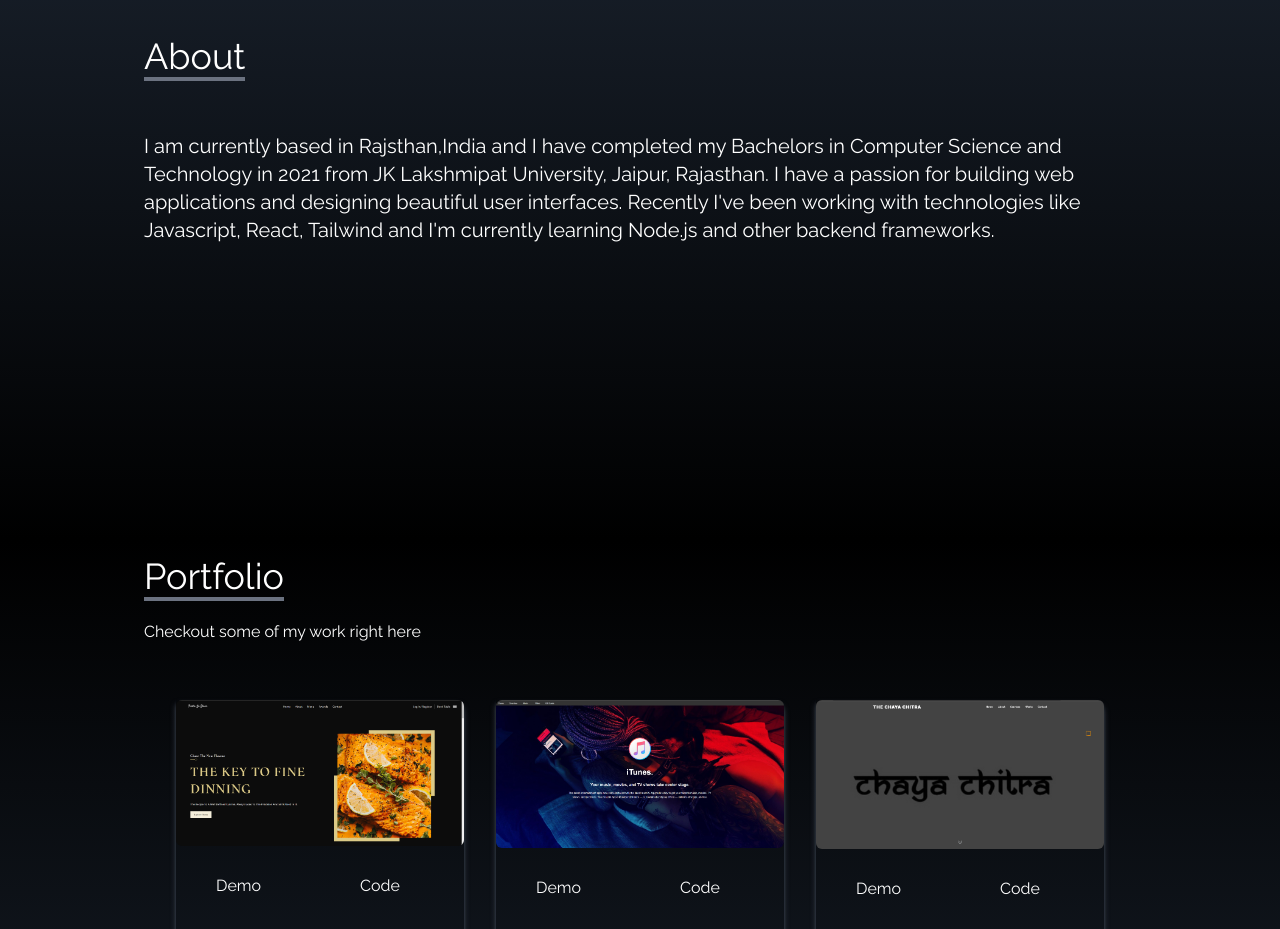
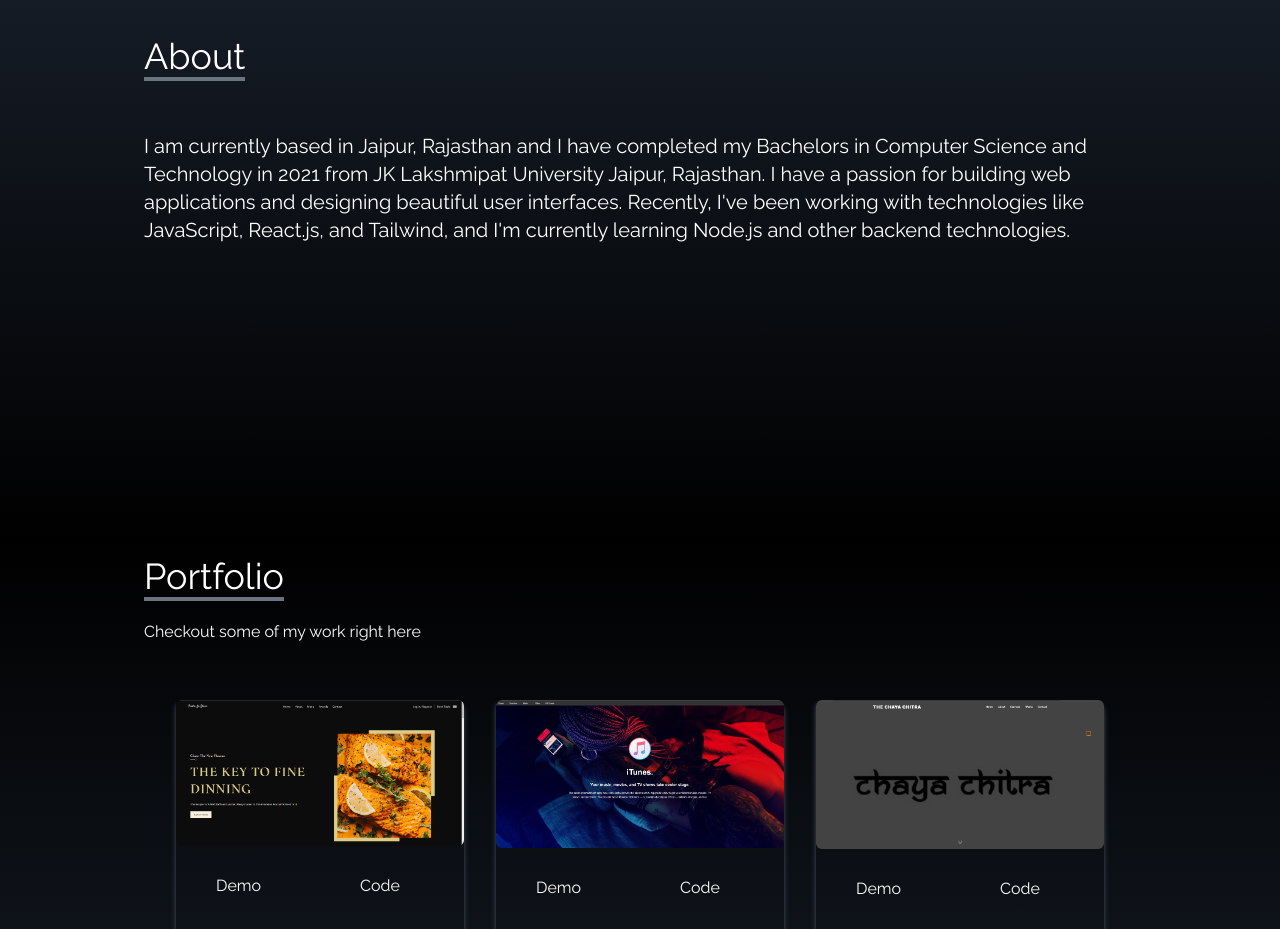
Before and after one commit to Vargos98/personal-portfolio, a React (Create React App) app: page / in a window 1280 px wide. Shown: the part 1060-1989 px from the top of the page. Built offline with nearby package versions, Linux system fonts and the light colour scheme.

Commit message:
Update About.jsx

```diff
--- a/src/components/About.jsx
+++ b/src/components/About.jsx
@@ -19,9 +19,9 @@ const About = () => {
         <br />
 
         <p className="text-xl">
-          I am currently based in Rajsthan,India and I have completed my Bachelors in Computer Science and Technology in 2021 from JK Lakshmipat University, Jaipur, Rajasthan.
+          I am currently based in Jaipur, Rajasthan and I have completed my Bachelors in Computer Science and Technology in 2021 from JK Lakshmipat University Jaipur, Rajasthan.
           I have a passion for building web applications and designing beautiful user interfaces.
-          Recently I've been working with technologies like Javascript, React, Tailwind and I'm currently learning Node.js and other backend frameworks.
+          Recently, I've been working with technologies like JavaScript, React.js, and Tailwind, and I'm currently learning Node.js and other backend technologies.
         </p>
 
       </div>
```
